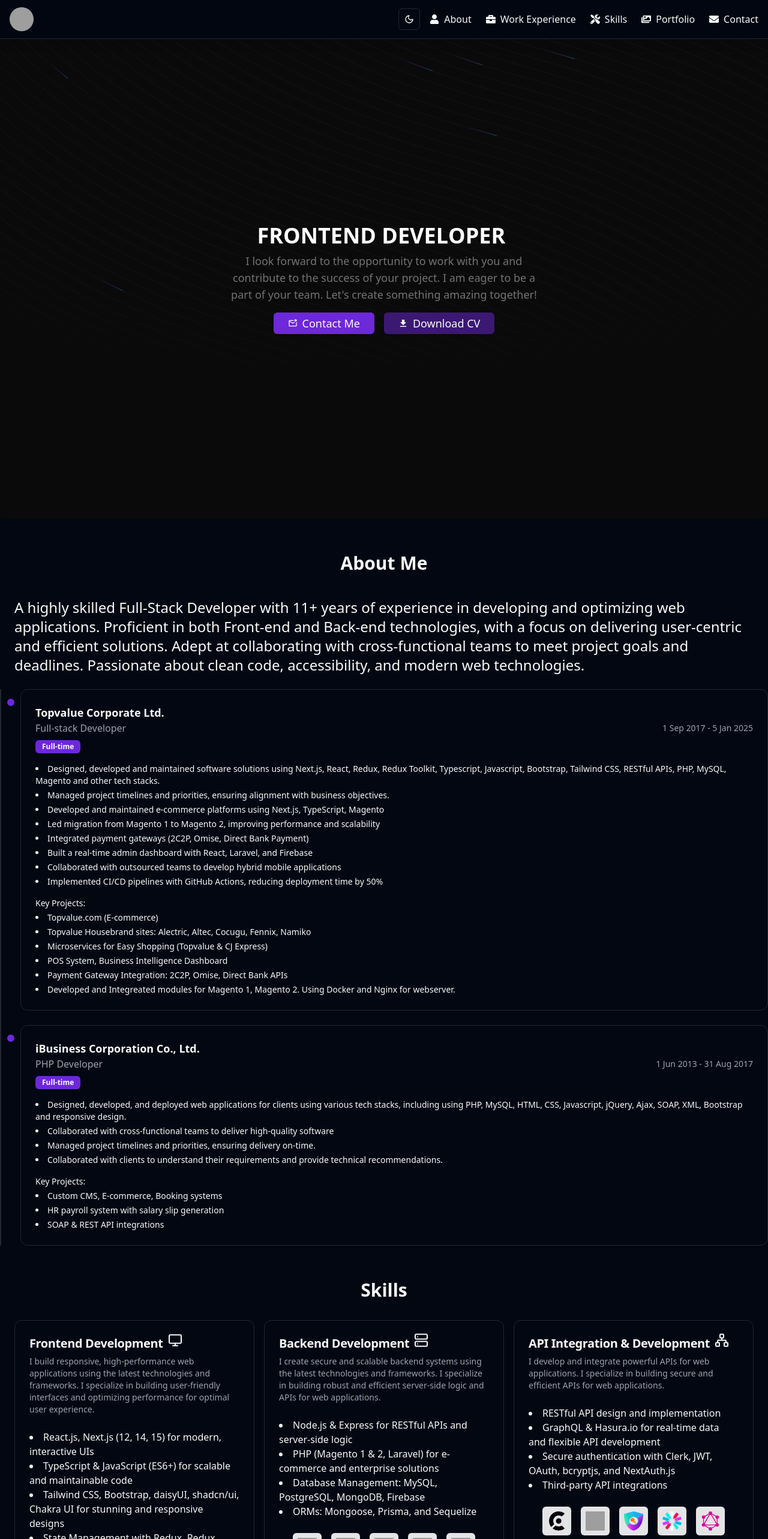
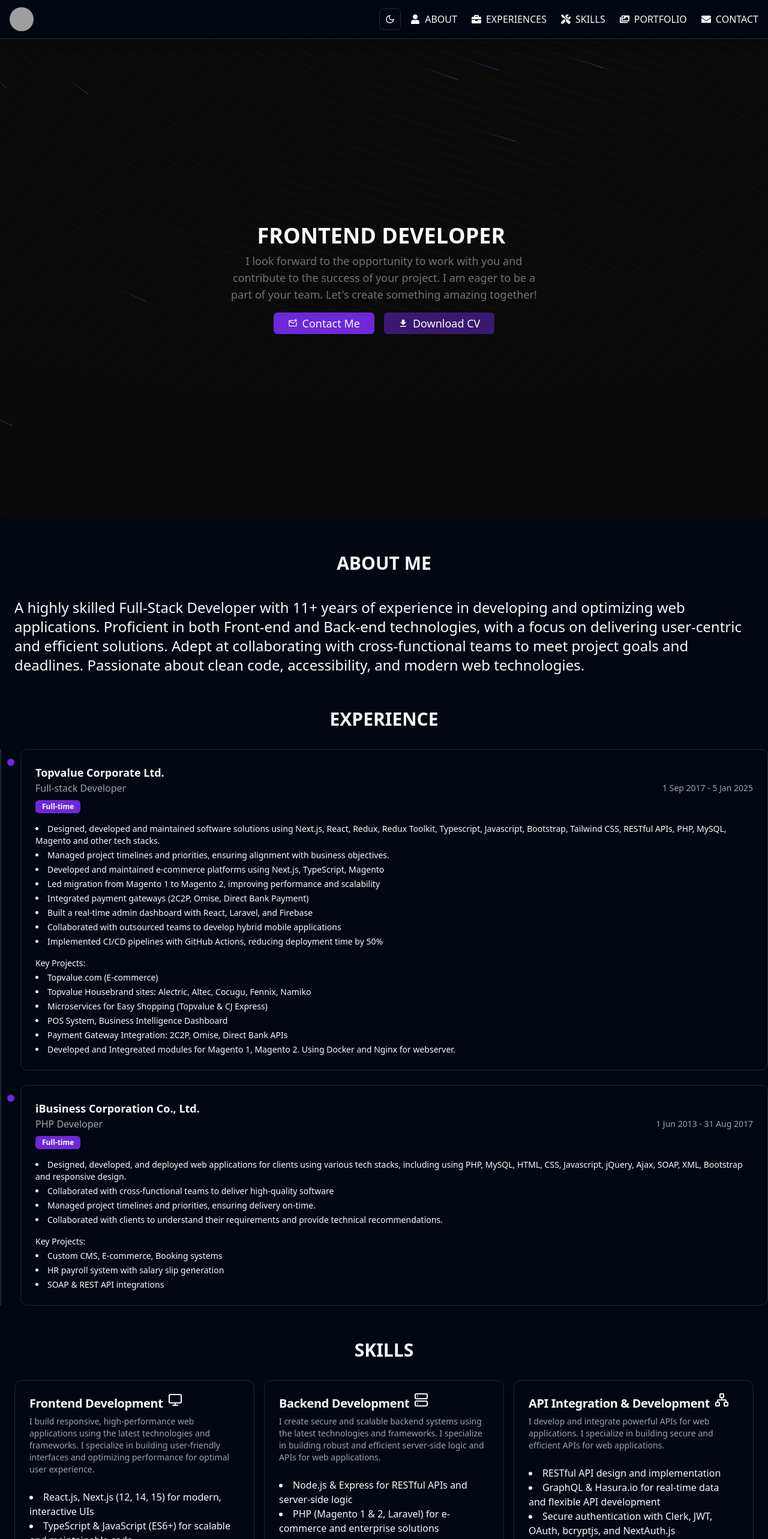
Before and after one commit to oopbest/my-resume-v3, a React (Vite) app: page / in a window 1280 px wide. Shown: the top 2566 px of the page at 60% size. Built offline with nearby package versions, Linux system fonts and the light colour scheme; grey boxes are pictures that could not be loaded.

Commit message:
update title

```diff
--- a/src/components/Navbar.tsx
+++ b/src/components/Navbar.tsx
@@ -26,8 +26,8 @@ const menus = [
     icon: <FaUser />,
   },
   {
-    title: "Work Experience",
-    url: "work",
+    title: "Experiences",
+    url: "experiences",
     icon: <FaBriefcase />,
   },
   {
@@ -49,7 +49,7 @@ const menus = [
 
 export default function Navbar() {
   return (
-    <header className="shadow-lg bg-background/95 sticky top-0 z-50 border-b backdrop-blur supports-[backdrop-filter]:bg-background/60">
+    <header className="shadow-lg bg-background/95 sticky top-0 z-50 border-b backdrop-blur supports-[backdrop-filter]:bg-background/60 uppercase">
       <div className="container mx-auto px-4 py-3 flex items-center justify-between">
         {/* Logo */}
         <a
@@ -106,7 +106,7 @@ export default function Navbar() {
               </SheetTitle>
               <SheetDescription>{""}</SheetDescription>
             </SheetHeader>
-            <nav className="flex flex-col space-y-4 mt-6">
+            <nav className="flex flex-col space-y-4 mt-6 uppercase">
               {menus.map((menu, index) => (
                 <Link
                   key={index}
--- a/src/layout/components/AboutMe.tsx
+++ b/src/layout/components/AboutMe.tsx
@@ -1,7 +1,9 @@
+import Topic from "./Topic";
+
 const AboutMe = () => {
   return (
     <div id="about" className="p-6">
-      <h2 className="text-center text-3xl font-bold py-8">About Me</h2>
+      <Topic title="About Me" />
       <h3 className="text-white-600 mt-2 text-2xl">
         A highly skilled Full-Stack Developer with 11+ years of experience in
         developing and optimizing web applications. Proficient in both Front-end
--- a/src/layout/components/ContactForm.tsx
+++ b/src/layout/components/ContactForm.tsx
@@ -17,6 +17,7 @@ import {
 import toast from "react-hot-toast";
 import emailjs from "@emailjs/browser";
 import { useState } from "react";
+import Topic from "./Topic";
 
 const formSchema = z.object({
   name: z.string().min(2, "Name must be at least 2 characters"),
@@ -71,7 +72,7 @@ export default function ContactForm() {
 
   return (
     <div id="contact" className=" lg:py-32">
-      <h2 className="text-center text-3xl font-bold py-8">Contact Me</h2>
+      <Topic title="Contact" />
       <div className="max-w-4xl mx-auto p-8 rounded-xl border shadow-lg flex flex-col md:flex-row gap-8">
         {/* Left Side - Description */}
         <div className="md:w-1/2">
--- a/src/layout/components/Portfolio.tsx
+++ b/src/layout/components/Portfolio.tsx
@@ -1,10 +1,11 @@
 import PortfioGrid from "./PortfioGrid";
 import { projects } from "@/data/projects";
+import Topic from "./Topic";
 
 const Portfolio = () => {
   return (
     <div id="portfolio" className="p-2">
-      <h2 className="text-center text-3xl font-bold py-8">Portfolio</h2>
+      <Topic title="Portfolio" />
       <div className="grid grid-cols-1 lg:grid-cols-2 gap-4 ">
         {projects.map((project, index) => (
           <PortfioGrid key={index} project={project} />
--- a/src/layout/components/Skill.tsx
+++ b/src/layout/components/Skill.tsx
@@ -7,6 +7,7 @@ import {
   UploadCloud,
 } from "lucide-react";
 import SkillGrid from "./SkillGrid";
+import Topic from "./Topic";
 
 const mySkills = [
   {
@@ -137,7 +138,7 @@ const mySkills = [
 const Skill = () => {
   return (
     <div id="skills" className="p-6">
-      <h2 className="text-center text-3xl font-bold py-8">Skills</h2>
+      <Topic title="Skills" />
       <div className="grid grid-cols-1 lg:grid-cols-3 gap-4">
         {mySkills.map((skill, index) => (
           <SkillGrid key={index} skill={skill} />
--- a/src/layout/components/Timeline.tsx
+++ b/src/layout/components/Timeline.tsx
@@ -1,5 +1,6 @@
 import { Card, CardContent } from "@/components/ui/card";
 import { Badge } from "@/components/ui/badge";
+import Topic from "./Topic";
 
 type TimelineItem = {
   company: string;
@@ -56,6 +57,8 @@ const timelineData: TimelineItem[] = [
 
 export default function Timeline() {
   return (
+    <div id="experiences">
+      <Topic title="Experience" />
       <div className="flex flex-col gap-6 relative pl-6 border-l-2 border-muted-foreground/20">
         {timelineData.map((item, index) => (
           <div key={index} className="relative">
@@ -88,5 +91,6 @@ export default function Timeline() {
           </div>
         ))}
       </div>
+    </div>
   );
 }
--- /dev/null
+++ b/src/layout/components/Topic.tsx
@@ -0,0 +1,11 @@
+type Props = {
+  title: string;
+};
+
+const Topic = ({ title }: Props) => {
+  return (
+    <h2 className="text-center text-3xl font-bold py-8 uppercase">{title}</h2>
+  );
+};
+
+export default Topic;
```
Lines whose indentation alone changed are shown as unchanged.
